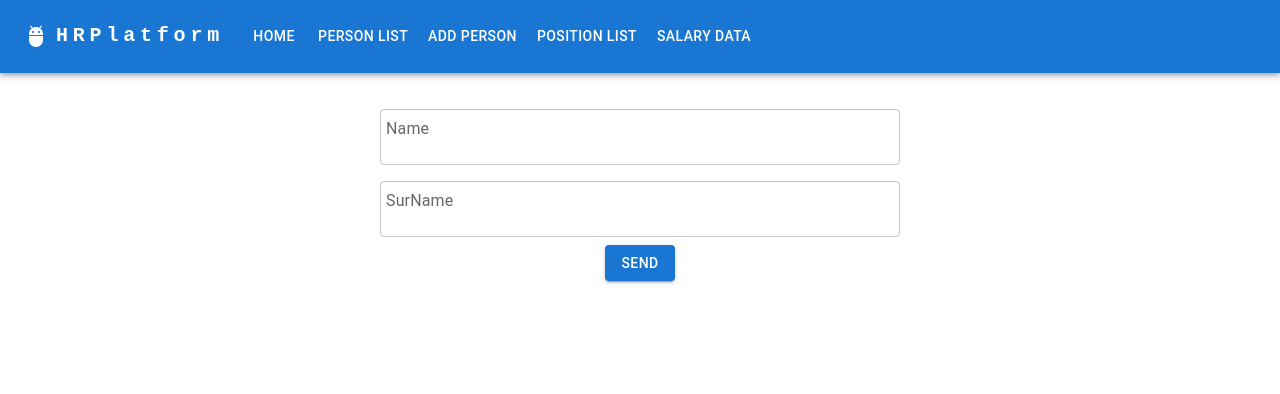
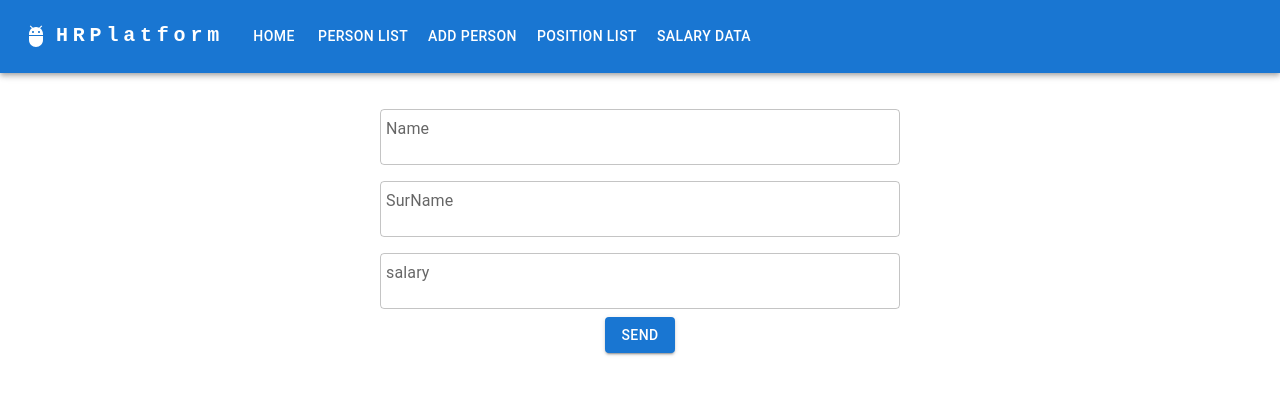
Before and after one commit to chimny/HRPlatformFrontEnd, a React (Create React App) app: page /persons/addPerson in a window 1280 px wide. Shown: the top 394 px of the page. Built offline with nearby package versions, Linux system fonts and the light colour scheme.

Commit message:
form update

```diff
--- a/src/components/AddPerson/AddPerson.tsx
+++ b/src/components/AddPerson/AddPerson.tsx
@@ -11,14 +11,17 @@ import Snackbar from "@mui/material/Snackbar";
 import {Alert} from "@mui/material";
 import {SeverityStatus} from "./interface/severityStatusInterface";
 import {updateForm} from "../../Utils/functions/updateForm";
+import {AddPersonType} from "./interface/formInterface";
 
 
 export const AddPerson = () => {
 
-
-    const initialState: PersonEntity = {
+    //@todo write option to have not defined position
+    const initialState: AddPersonType = {
         name: '',
-        surName: ''
+        surName: '',
+        position:'Assistant',
+        salary:0
     };
 
     const initialSeverityStatusState: SeverityStatus = {status: 'error', message: 'unexpected error, please try again later'}
@@ -86,7 +89,9 @@ export const AddPerson = () => {
                 <TextField id="outlined-basic" label="SurName" variant="outlined" value={form.surName}
                            sx={{padding: '8px'}}
                            onChange={e => updateForm('surName', e.target.value,form,setForm)}/>
-
+                <TextField id="outlined-basic" label="salary" variant="outlined" value={form.surName}
+                           sx={{padding: '8px'}}
+                           onChange={e => updateForm('s', e.target.value,form,setForm)}/>
                 <Button variant="contained" sx={{margin: '0 auto'}} onClick={sendForm}>Send</Button>
             </form>
 
--- /dev/null
+++ b/src/components/AddPerson/interface/formInterface.ts
@@ -0,0 +1,3 @@
+import { PersonUpdatedList } from "../../../../../backend/types/personPosition";
+
+export type AddPersonType = Omit<PersonUpdatedList,'personId'>;
```
